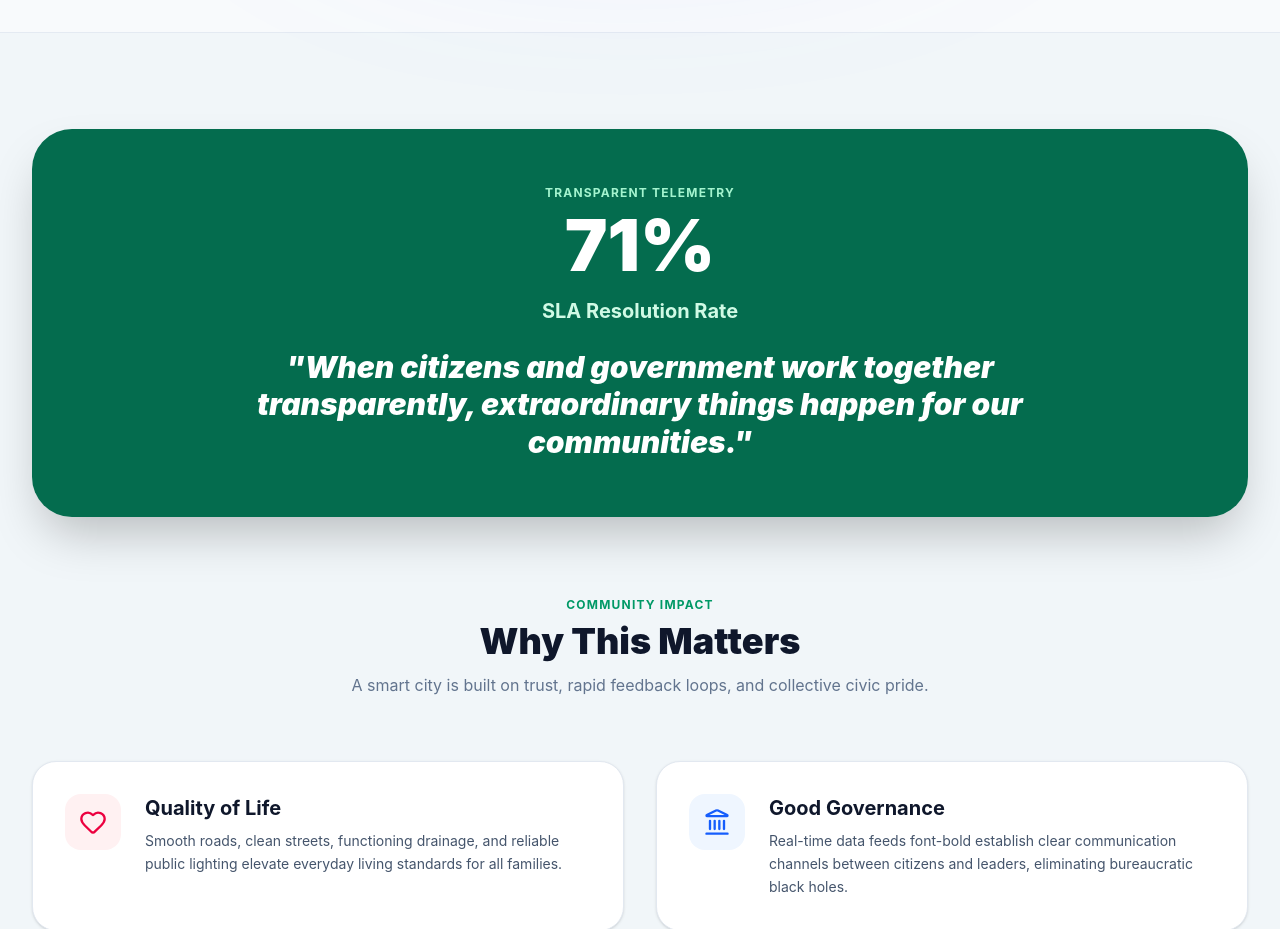
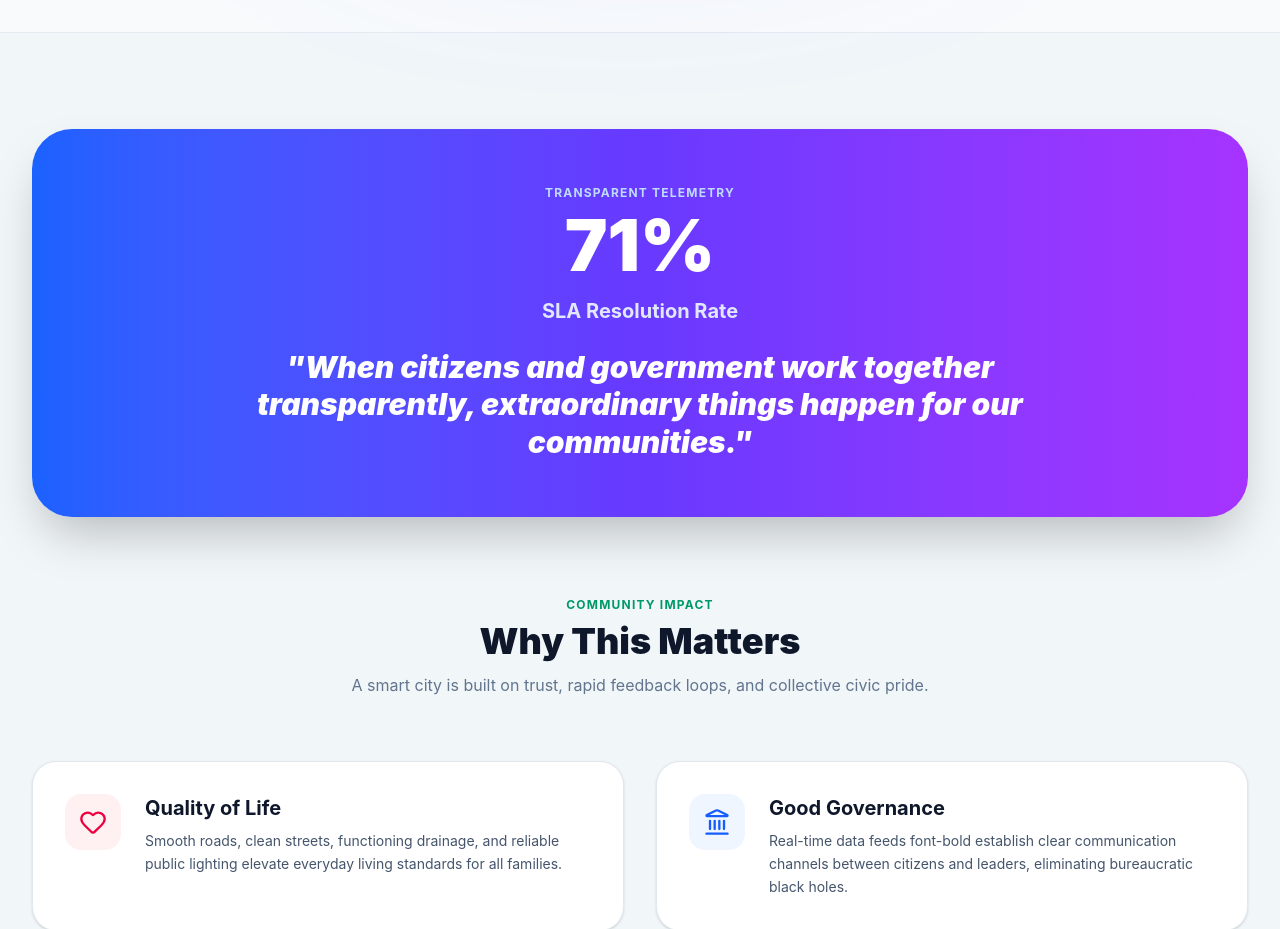
Before and after one commit to festverse/Municipal-Issue-Reporting-Dashboard, a React (Vite) app in the folder client/: page / in a window 1280 px wide. Shown: the part 4240-5169 px from the top of the page. Built offline with nearby package versions, Linux system fonts and the light colour scheme; no server answers.

Commit message:
style: change Transparent Telemetry 71% banner from emerald green to vibrant electric blue-to-purple gradient

```diff
--- a/client/src/components/LandingPage.jsx
+++ b/client/src/components/LandingPage.jsx
@@ -334,11 +334,11 @@ export default function LandingPage() {
 
           {/* Heroic Callout Banner */}
           <ScrollReveal direction="scale">
-            <div className="bg-[#046c4e] text-white rounded-[2.5rem] p-10 sm:p-14 shadow-2xl text-center mb-20 relative overflow-hidden">
+            <div className="bg-gradient-to-r from-[#1a62ff] via-[#6839ff] to-[#a633ff] text-white rounded-[2.5rem] p-10 sm:p-14 shadow-2xl text-center mb-20 relative overflow-hidden">
               <div className="relative z-10 max-w-3xl mx-auto">
-                <span className="text-xs font-bold uppercase tracking-widest text-emerald-200 block mb-2">Transparent Telemetry</span>
+                <span className="text-xs font-bold uppercase tracking-widest text-blue-200 block mb-2">Transparent Telemetry</span>
                 <p className="text-5xl sm:text-7xl font-black text-white mb-4">71%</p>
-                <p className="text-lg sm:text-xl font-bold text-emerald-100 mb-6">SLA Resolution Rate</p>
+                <p className="text-lg sm:text-xl font-bold text-indigo-100 mb-6">SLA Resolution Rate</p>
                 <h3 className="text-2xl sm:text-3xl font-black text-white leading-tight italic">
                   "When citizens and government work together transparently, extraordinary things happen for our communities."
                 </h3>
```
